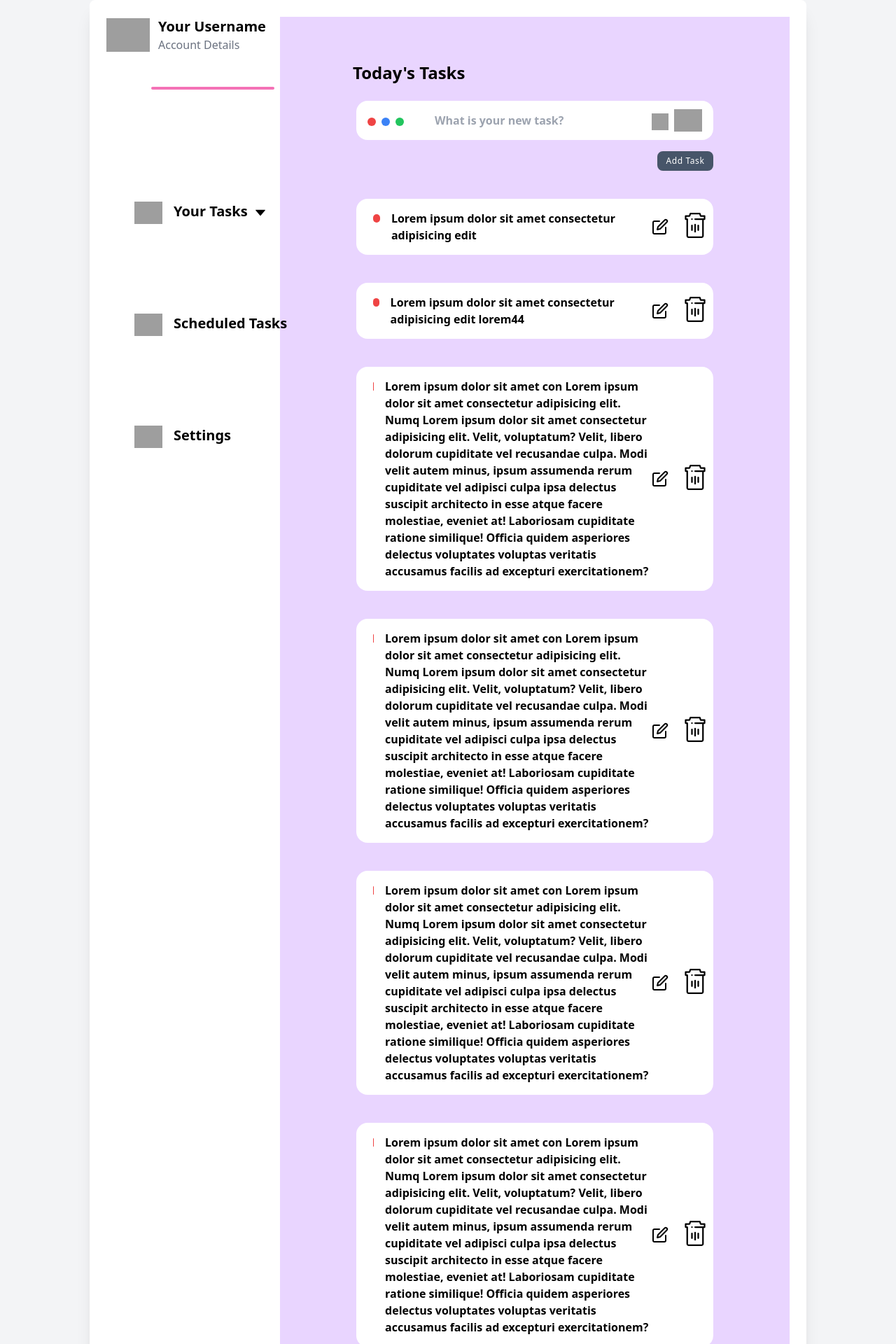
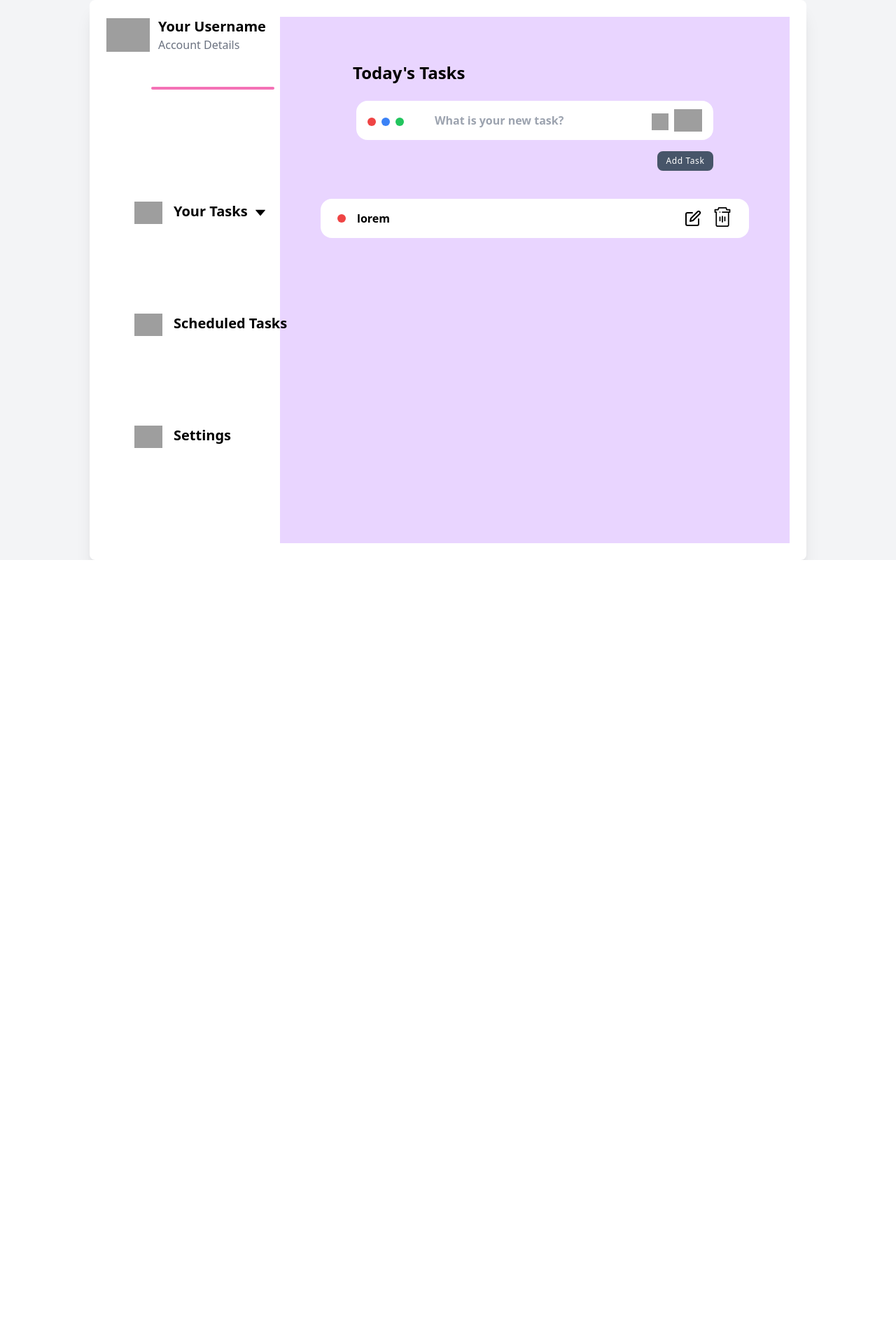
Before and after one commit to KratX/To-do-app, a React (Vite) app: page / in a window 1280 px wide. Shown: the top 1920 px of the page at 70% size. After the commit the page ends 800 px from the top, so only its background shows below. Built offline with nearby package versions, Linux system fonts and the light colour scheme; grey boxes are pictures that could not be loaded.

Commit message:
bug fixes

```diff
--- a/src/components/TasksFunction.jsx
+++ b/src/components/TasksFunction.jsx
@@ -188,118 +188,16 @@ const TasksFunction = () => {
               </div>
             </div>
           </div>
-          <div className="flex justify-between w-3/4 h-auto p-2 m-auto mt-10 font-bold text-black bg-white rounded-2xl">
+          <div className="flex justify-between w-[90%] h-auto p-2 m-auto mt-10 font-bold text-black bg-white rounded-2xl">
             <div className="flex my-2 text-black todo">
-              <span className="w-3 h-3 mx-4 my-[6px] bg-red-500 rounded-full"></span>
-              Lorem ipsum dolor sit amet consectetur adipisicing edit
+              <span className="flex-shrink-0 w-3 h-3 mx-4 my-auto bg-red-500 rounded-full"></span>
+              lorem
             </div>
             <div className="flex my-auto">
-              <button className="w-10 h-10 mx-1">
+              <button className="w-10 h-10 ml-2">
                 <img src="../src/assets/edit.svg" alt="edit" />
               </button>
-              <button className="w-9 h-9">
-                <img src="../src/assets/delete.svg" alt="edit" />
-              </button>
-            </div>
-          </div>
-          <div className="flex justify-between w-3/4 h-auto p-2 m-auto mt-10 font-bold text-black bg-white rounded-2xl">
-            <div className="flex my-2 text-black todo">
-              <span className="w-3 h-3 mx-4 my-[6px] bg-red-500 rounded-full"></span>
-              Lorem ipsum dolor sit amet consectetur adipisicing edit lorem44
-            </div>
-            <div className="flex my-auto">
-              <button className="w-10 h-10 mx-1">
-                <img src="../src/assets/edit.svg" alt="edit" />
-              </button>
-              <button className="w-9 h-9">
-                <img src="../src/assets/delete.svg" alt="edit" />
-              </button>
-            </div>
-          </div>
-          <div className="flex justify-between w-3/4 h-auto p-2 m-auto mt-10 font-bold text-black bg-white rounded-2xl">
-            <div className="flex my-2 text-black todo">
-              <span className="w-3 h-3 mx-4 my-[6px]  bg-red-500 rounded-full"></span>
-              Lorem ipsum dolor sit amet con Lorem ipsum dolor sit amet
-              consectetur adipisicing elit. Numq Lorem ipsum dolor sit amet
-              consectetur adipisicing elit. Velit, voluptatum? Velit, libero
-              dolorum cupiditate vel recusandae culpa. Modi velit autem minus,
-              ipsum assumenda rerum cupiditate vel adipisci culpa ipsa delectus
-              suscipit architecto in esse atque facere molestiae, eveniet at!
-              Laboriosam cupiditate ratione similique! Officia quidem asperiores
-              delectus voluptates voluptas veritatis accusamus facilis ad
-              excepturi exercitationem?
-            </div>
-            <div className="flex my-auto">
-              <button className="w-10 h-10 mx-1">
-                <img src="../src/assets/edit.svg" alt="edit" />
-              </button>
-              <button className="w-9 h-9">
-                <img src="../src/assets/delete.svg" alt="edit" />
-              </button>
-            </div>
-          </div>
-          <div className="flex justify-between w-3/4 h-auto p-2 m-auto mt-10 font-bold text-black bg-white rounded-2xl">
-            <div className="flex my-2 text-black todo">
-              <span className="w-3 h-3 mx-4 my-[6px] bg-red-500 rounded-full"></span>
-              Lorem ipsum dolor sit amet con Lorem ipsum dolor sit amet
-              consectetur adipisicing elit. Numq Lorem ipsum dolor sit amet
-              consectetur adipisicing elit. Velit, voluptatum? Velit, libero
-              dolorum cupiditate vel recusandae culpa. Modi velit autem minus,
-              ipsum assumenda rerum cupiditate vel adipisci culpa ipsa delectus
-              suscipit architecto in esse atque facere molestiae, eveniet at!
-              Laboriosam cupiditate ratione similique! Officia quidem asperiores
-              delectus voluptates voluptas veritatis accusamus facilis ad
-              excepturi exercitationem?
-            </div>
-            <div className="flex my-auto">
-              <button className="w-10 h-10 mx-1">
-                <img src="../src/assets/edit.svg" alt="edit" />
-              </button>
-              <button className="w-9 h-9">
-                <img src="../src/assets/delete.svg" alt="edit" />
-              </button>
-            </div>
-          </div>
-          <div className="flex justify-between w-3/4 h-auto p-2 m-auto mt-10 font-bold text-black bg-white rounded-2xl">
-            <div className="flex my-2 text-black todo">
-              <span className="w-3 h-3 mx-4 my-[6px] bg-red-500 rounded-full"></span>
-              Lorem ipsum dolor sit amet con Lorem ipsum dolor sit amet
-              consectetur adipisicing elit. Numq Lorem ipsum dolor sit amet
-              consectetur adipisicing elit. Velit, voluptatum? Velit, libero
-              dolorum cupiditate vel recusandae culpa. Modi velit autem minus,
-              ipsum assumenda rerum cupiditate vel adipisci culpa ipsa delectus
-              suscipit architecto in esse atque facere molestiae, eveniet at!
-              Laboriosam cupiditate ratione similique! Officia quidem asperiores
-              delectus voluptates voluptas veritatis accusamus facilis ad
-              excepturi exercitationem?
-            </div>
-            <div className="flex my-auto">
-              <button className="w-10 h-10 mx-1">
-                <img src="../src/assets/edit.svg" alt="edit" />
-              </button>
-              <button className="w-9 h-9">
-                <img src="../src/assets/delete.svg" alt="edit" />
-              </button>
-            </div>
-          </div>
-          <div className="flex justify-between w-3/4 h-auto p-2 m-auto mt-10 font-bold text-black bg-white rounded-2xl">
-            <div className="flex my-2 text-black todo">
-              <span className="w-3 h-3 mx-4 my-[6px] bg-red-500 rounded-full"></span>
-              Lorem ipsum dolor sit amet con Lorem ipsum dolor sit amet
-              consectetur adipisicing elit. Numq Lorem ipsum dolor sit amet
-              consectetur adipisicing elit. Velit, voluptatum? Velit, libero
-              dolorum cupiditate vel recusandae culpa. Modi velit autem minus,
-              ipsum assumenda rerum cupiditate vel adipisci culpa ipsa delectus
-              suscipit architecto in esse atque facere molestiae, eveniet at!
-              Laboriosam cupiditate ratione similique! Officia quidem asperiores
-              delectus voluptates voluptas veritatis accusamus facilis ad
-              excepturi exercitationem?
-            </div>
-            <div className="flex my-auto">
-              <button className="w-10 h-10 mx-1">
-                <img src="../src/assets/edit.svg" alt="edit" />
-              </button>
-              <button className="w-9 h-9">
+              <button className="h-4 mt-1 mr-4 w-7">
                 <img src="../src/assets/delete.svg" alt="edit" />
               </button>
             </div>
```
Also changed, not shown: src/assets/delete.svg.
